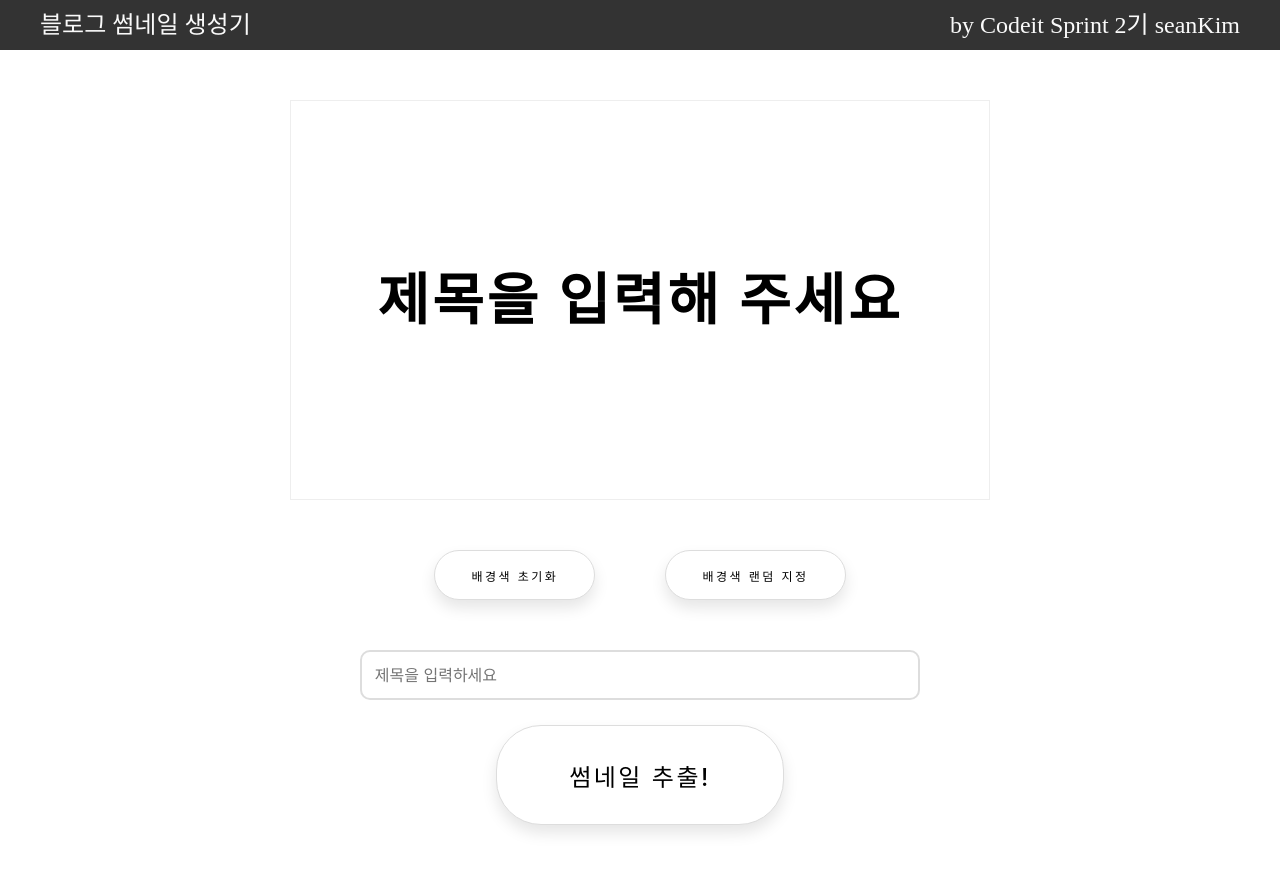
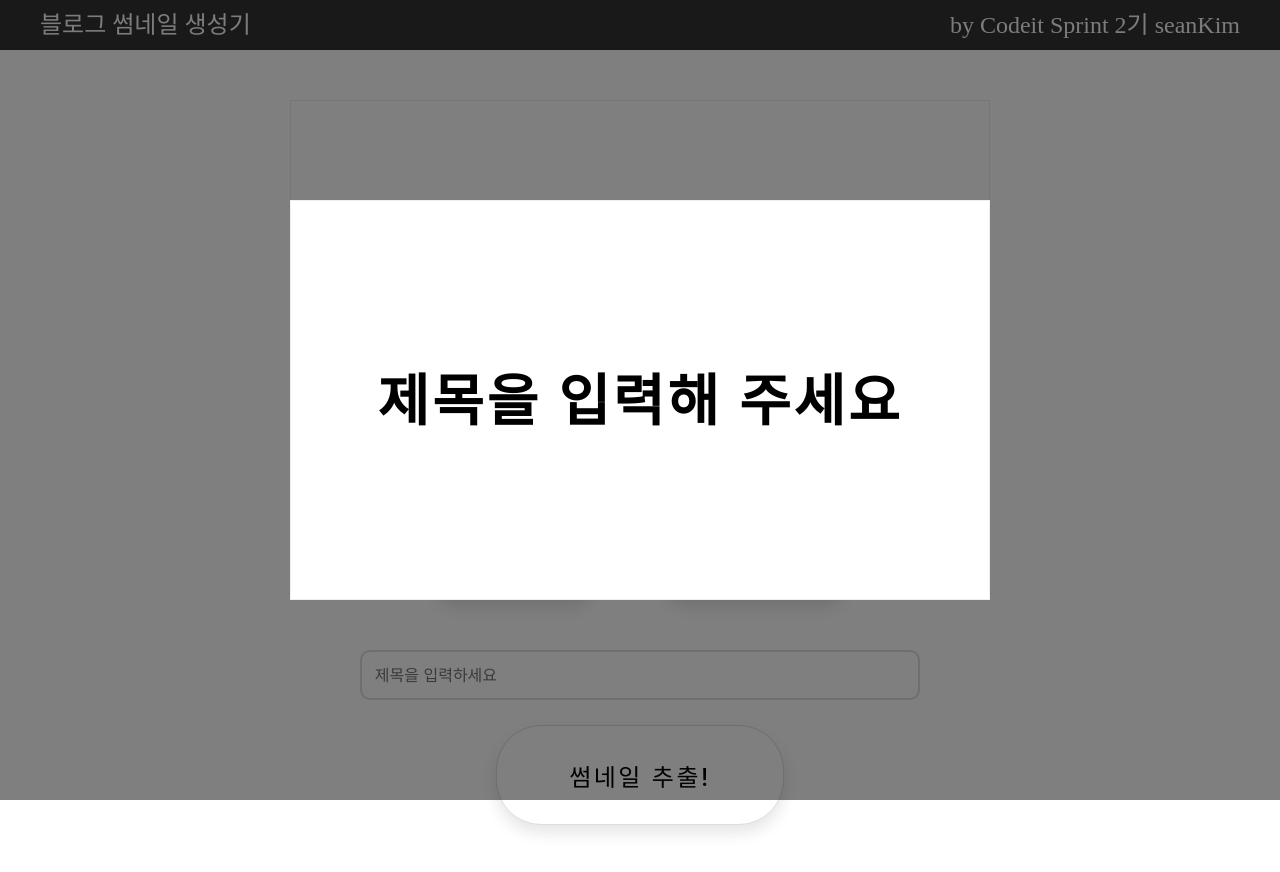
Before and after one commit to SeanKim-416/thumbnail-maker, a React (Create React App) app: page / in a window 1280 px wide. Both pictures are taken after a click on the button "썸네일 추출!". Shown: the top 872 px of the page. Built offline with nearby package versions, Linux system fonts and the light colour scheme; a web font is replaced by a local one.

Commit message:
feature: 이미지 추출 기능 구현

```diff
--- a/src/App.js
+++ b/src/App.js
@@ -5,7 +5,9 @@ import TitleText from './Components/atoms/TitleText';
 import GlobalStyle from './Components/GlobalStyle';
 import Button from './Components/atoms/Button';
 import Input from './Components/atoms/Input';
-import { useState } from 'react';
+import { useRef, useState } from 'react';
+import html2canvas from 'html2canvas';
+import StyledModal from './Components/atoms/Modal';
 const Container = styled.div`
   width: 700px;
   height: 50px;
@@ -27,6 +29,9 @@ const Main = styled.main`
 function App() {
   const [titleText, setTitleText] = useState('제목을 입력해 주세요');
   const [boxRGB, setBoxRGB] = useState({ red: 255, green: 255, blue: 255 });
+  const [imgLink, setImgLink] = useState('');
+  const [isActive, setIsActive] = useState(false);
+  const canvasRef = useRef();
   const handleChange = (e) => {
     setTitleText(e.target.value);
   };
@@ -45,13 +50,26 @@ function App() {
     setBoxRGB({ ...boxRGB, red: redValue, green: greenValue, blue: blueValue });
   };
 
+  const handleExtractButtonClick = async () => {
+    const extracted = await html2canvas(canvasRef.current);
+    const createdLink = extracted.toDataURL('image/png');
+    setImgLink(createdLink);
+    setIsActive(true);
+  };
+
+  const handleModal = () => {
+    setIsActive(false);
+  };
+
   return (
     <div className="App">
       <GlobalStyle />
+      <StyledModal imgLink={imgLink} onClick={handleModal} isActive={isActive} />
       <NavBar />
       <Main>
         <ThumbNailBox
           style={{ backgroundColor: `rgb(${boxRGB.red}, ${boxRGB.green}, ${boxRGB.blue})` }}
+          ref={canvasRef}
         >
           <TitleText>{titleText}</TitleText>
         </ThumbNailBox>
@@ -63,7 +81,9 @@ function App() {
           <Input placeholder="제목을 입력하세요" onChange={handleChange} />
         </Container>
         <Container>
-          <Button large>썸네일 추출!</Button>
+          <Button large onClick={handleExtractButtonClick}>
+            썸네일 추출!
+          </Button>
         </Container>
       </Main>
     </div>
@@ -81,11 +101,3 @@ export default App;
 //   image.src = link;
 //   document.querySelector('.이미지').appendChild(image);
 // };
-
-{
-  /* <div style={{ width: '500px', height: '400px', backgroundColor: 'red' }} className="target">
-        안녕
-      </div>
-      <button onClick={handleClick}>테스트</button>
-      <div className="이미지"></div> */
-}
--- /dev/null
+++ b/src/Components/atoms/Modal.jsx
@@ -0,0 +1,28 @@
+import styled from 'styled-components';
+
+const Modal = styled.div`
+  width: 100%;
+  height: 100%;
+  display: ${({ isActive }) => (isActive ? 'flex' : 'none')};
+  background: rgba(0, 0, 0, 0.5);
+  position: absolute;
+  z-index: 1;
+`;
+
+const ThumbNailImg = styled.img`
+  width: 700px;
+  height: 400px;
+  margin: auto;
+  opacity: 1;
+  z-index: 2;
+`;
+
+function StyledModal({ className, imgLink, onClick, isActive }) {
+  return (
+    <Modal className={className} onClick={onClick} isActive={isActive}>
+      <ThumbNailImg src={imgLink} alt="썸네일" />
+    </Modal>
+  );
+}
+
+export default StyledModal;
```
